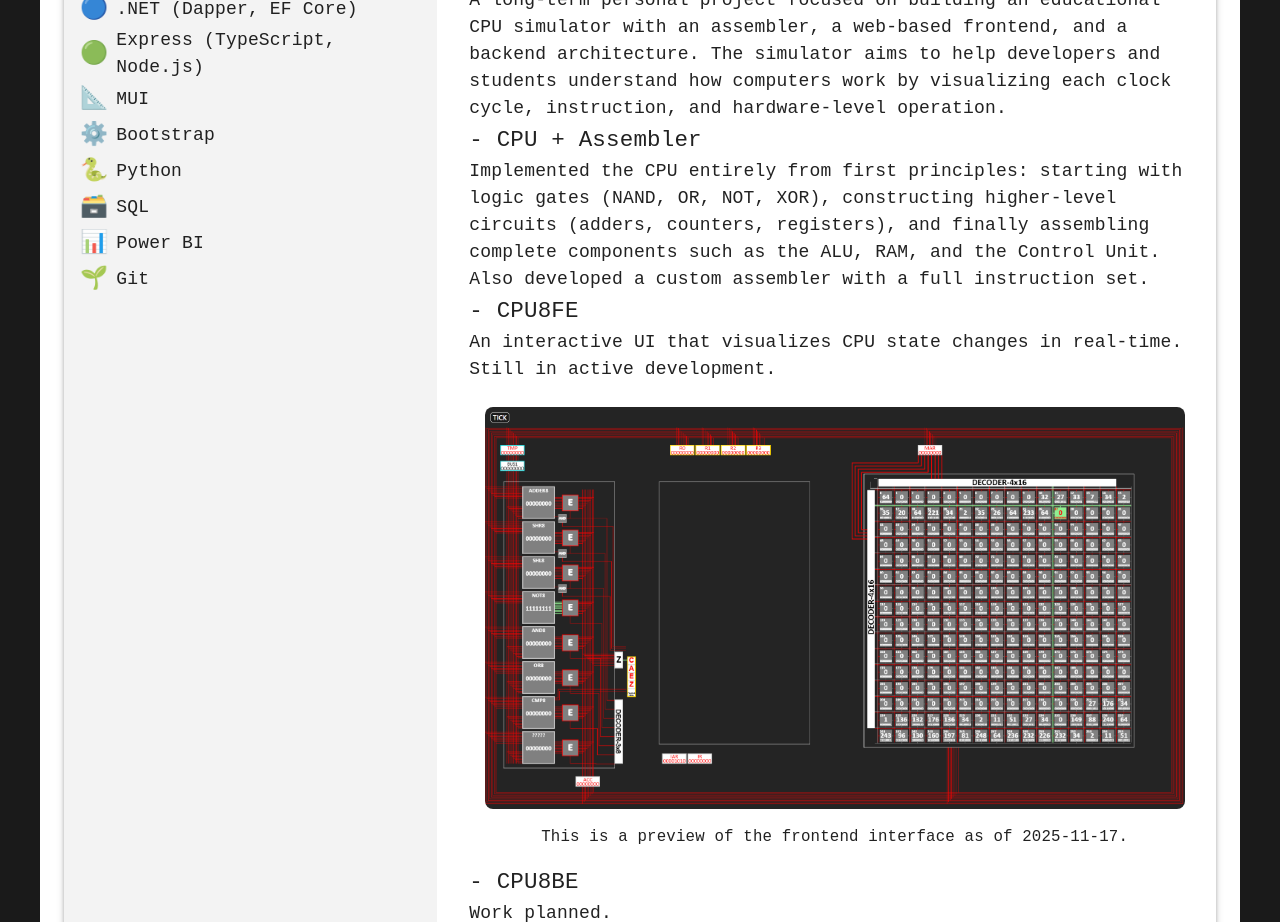
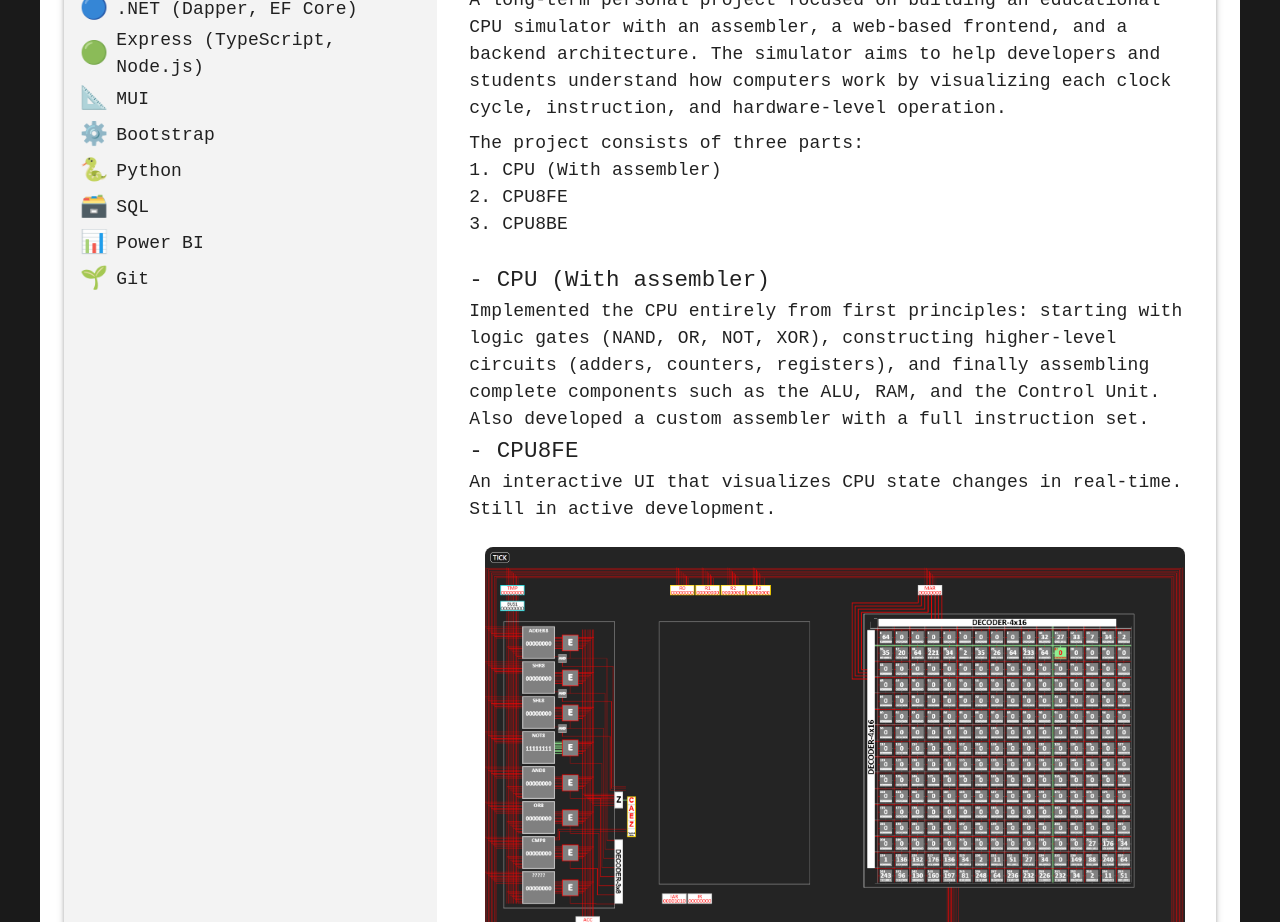
Before and after one commit to NebojsaKnezevic/MyCV, a React (Vite) app: page / in a window 1280 px wide. Shown: the part 860-1782 px from the top of the page. Built offline with nearby package versions, Linux system fonts and the light colour scheme.

Commit message:
text update

```diff
--- a/src/components/right/projects/projects.tsx
+++ b/src/components/right/projects/projects.tsx
@@ -19,15 +19,22 @@ export const Projects: React.FC = () => {
             understand how computers work by visualizing each clock cycle,
             instruction, and hardware-level operation.
           </Typography>
-          {/* <Typography variant="body1" sx={{ mt: 1, fontWeight: "bold" }}>
-            My goal is to create educational software for developers and tech
-            enthusiasts to learn how computers work through an interactive
-            graphical interface, where the student can observe every clock tick
-            and its consequences inside the machine while executing programs
-            written by the student in the assembly language.
-          </Typography> */}
+          <Typography
+            variant="body1"
+            sx={{
+              whiteSpace: "pre-wrap",
+              fontFamily: "monospace",
+              mt: 1,mb:3
+            }}
+          >
+            {`The project consists of three parts:
+1. CPU (With assembler)
+2. CPU8FE
+3. CPU8BE
+`}
+          </Typography>
 
-          <Typography variant="h6">- CPU + Assembler</Typography>
+          <Typography variant="h6">- CPU (With assembler)</Typography>
           <Typography variant="body1">
             Implemented the CPU entirely from first principles: starting with
             logic gates (NAND, OR, NOT, XOR), constructing higher-level circuits
```
